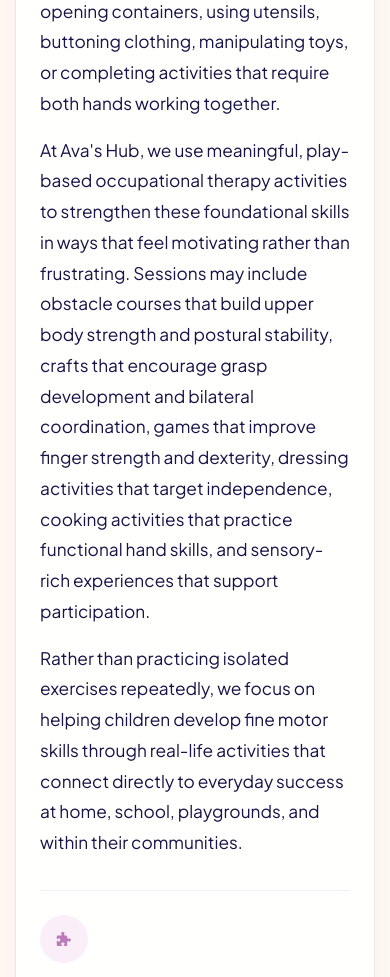
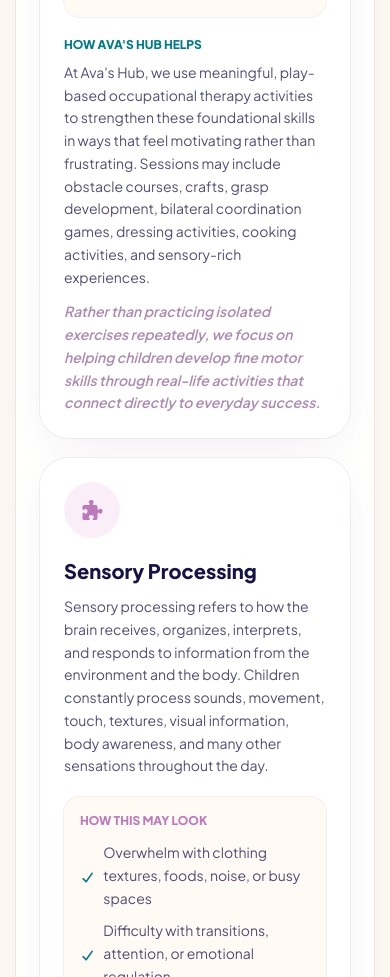
Before and after one commit to tasawur1/AvashubNJ, a Next.js app: page /programs/kids in a window 390 px wide. Shown: the part 1740-2717 px from the top of the page. Built offline with nearby package versions, Linux system fonts and the light colour scheme.

Commit message:
Refine kids program detail sections

```diff
--- a/src/app/programs/kids/page.tsx
+++ b/src/app/programs/kids/page.tsx
@@ -18,79 +18,117 @@ export const metadata: Metadata = {
 type GuideItem = {
   icon: IconName;
   title: string;
-  paragraphs: string[];
+  explanation: string;
+  look: string[];
+  helps: string;
+  note?: string;
 };
 
 const workOnItems: GuideItem[] = [
   {
     icon: "handHeart",
     title: "Fine Motor Skills",
-    paragraphs: [
+    explanation:
       "Fine motor skills are the small movements we make using our hands, fingers, wrists, and eyes together to complete everyday activities. These skills allow children to manipulate objects, hold utensils, fasten clothing, build with toys, color, cut with scissors, use school tools, and participate more independently in daily routines.",
-      "When fine motor skills are difficult, children may appear clumsy, avoid tasks that require using their hands, become frustrated more easily, tire quickly during activities, or struggle keeping up with peers during play or classroom tasks. Parents may notice difficulty holding crayons correctly, opening containers, using utensils, buttoning clothing, manipulating toys, or completing activities that require both hands working together.",
-      "At Ava's Hub, we use meaningful, play-based occupational therapy activities to strengthen these foundational skills in ways that feel motivating rather than frustrating. Sessions may include obstacle courses that build upper body strength and postural stability, crafts that encourage grasp development and bilateral coordination, games that improve finger strength and dexterity, dressing activities that target independence, cooking activities that practice functional hand skills, and sensory-rich experiences that support participation.",
-      "Rather than practicing isolated exercises repeatedly, we focus on helping children develop fine motor skills through real-life activities that connect directly to everyday success at home, school, playgrounds, and within their communities.",
+    look: [
+      "Difficulty holding crayons correctly",
+      "Challenges opening containers, using utensils, or buttoning clothing",
+      "Avoiding tasks that require using both hands together",
+      "Tiring quickly or becoming frustrated during hand-based activities",
     ],
+    helps:
+      "At Ava's Hub, we use meaningful, play-based occupational therapy activities to strengthen these foundational skills in ways that feel motivating rather than frustrating. Sessions may include obstacle courses, crafts, grasp development, bilateral coordination games, dressing activities, cooking activities, and sensory-rich experiences.",
+    note: "Rather than practicing isolated exercises repeatedly, we focus on helping children develop fine motor skills through real-life activities that connect directly to everyday success.",
   },
   {
     icon: "puzzlePiece",
     title: "Sensory Processing",
-    paragraphs: [
+    explanation:
       "Sensory processing refers to how the brain receives, organizes, interprets, and responds to information from the environment and the body. Children constantly process sounds, movement, touch, textures, visual information, body awareness, and many other sensations throughout the day.",
-      "Some children may become overwhelmed by sensory experiences, while others actively seek more movement, touch, or input. Parents may notice challenges with clothing textures, food preferences, noise sensitivity, emotional regulation, transitions, attention, busy environments, or constant movement seeking.",
-      "At Ava's Hub, we help children better understand and respond to sensory experiences through movement-based activities, sensory play, regulation strategies, obstacle courses, heavy work activities, visual supports, and structured routines that help children feel safer and more successful throughout their day.",
-      "Our goal is not to eliminate sensory differences. Instead, we help children develop strategies, confidence, and participation so sensory experiences feel more manageable at home, school, and within the community.",
+    look: [
+      "Overwhelm with clothing textures, foods, noise, or busy spaces",
+      "Difficulty with transitions, attention, or emotional regulation",
+      "Seeking constant movement, touch, or input",
+      "Avoiding certain everyday sensory experiences",
     ],
+    helps:
+      "At Ava's Hub, we help children better understand and respond to sensory experiences through movement-based activities, sensory play, regulation strategies, obstacle courses, heavy work activities, visual supports, and structured routines.",
+    note: "Our goal is not to eliminate sensory differences. We help children develop strategies, confidence, and participation so sensory experiences feel more manageable.",
   },
   {
     icon: "child",
     title: "Developmental Play",
-    paragraphs: [
+    explanation:
       "Play is one of the primary ways young children learn. Through play, children develop problem solving, creativity, communication, emotional regulation, motor skills, social interaction, and confidence.",
-      "When developmental play skills are difficult, parents may notice limited pretend play, difficulty engaging with toys appropriately, challenges playing with peers, rigid play patterns, or frustration during play activities.",
-      "At Ava's Hub, we use play intentionally to support growth. Therapy sessions may include pretend play, sensory activities, movement games, social games, building activities, imaginative play scenarios, crafts, and structured challenges designed to build developmental skills while keeping children engaged.",
-      "We believe children learn best when therapy feels meaningful and enjoyable. Play is not separate from learning - it is learning.",
+    look: [
+      "Limited pretend play",
+      "Difficulty engaging with toys appropriately",
+      "Rigid play patterns or frustration during play",
+      "Challenges playing with peers",
     ],
+    helps:
+      "At Ava's Hub, we use play intentionally to support growth. Therapy sessions may include pretend play, sensory activities, movement games, social games, building activities, imaginative play scenarios, crafts, and structured challenges.",
+    note: "We believe children learn best when therapy feels meaningful and enjoyable. Play is not separate from learning - it is learning.",
   },
   {
     icon: "compass",
     title: "Motor Planning",
-    paragraphs: [
+    explanation:
       "Motor planning is the brain's ability to figure out how to move the body to complete a task. This includes knowing what movement is needed, organizing the steps, coordinating the body, and adjusting movements as activities change.",
-      "Children who struggle with motor planning may appear clumsy, avoid playground equipment, struggle learning new movements, become frustrated with dressing tasks, have difficulty following movement sequences, or require repeated demonstrations to learn new skills.",
-      "At Ava's Hub, we support motor planning through obstacle courses, movement games, climbing activities, dressing practice, sequencing activities, playground-style challenges, sports-based activities, and functional tasks that encourage children to problem solve using their bodies.",
-      "Our focus is helping children build confidence with movement so everyday activities feel easier, more successful, and less frustrating.",
+    look: [
+      "Appearing clumsy or unsure with movement",
+      "Avoiding playground equipment or new activities",
+      "Frustration with dressing tasks or movement sequences",
+      "Needing repeated demonstrations to learn new skills",
     ],
+    helps:
+      "At Ava's Hub, we support motor planning through obstacle courses, movement games, climbing activities, dressing practice, sequencing activities, playground-style challenges, sports-based activities, and functional tasks.",
+    note: "Our focus is helping children build confidence with movement so everyday activities feel easier, more successful, and less frustrating.",
   },
   {
     icon: "home",
     title: "Self-Care Routines",
-    paragraphs: [
+    explanation:
       "Self-care skills include the everyday activities children participate in to care for themselves and become more independent. These routines include dressing, feeding, hygiene, toileting, grooming, sleep routines, and participating in household responsibilities.",
-      "When self-care becomes difficult, daily routines may feel stressful for both children and families. Parents may notice difficulty dressing independently, avoiding hygiene tasks, challenges feeding themselves, or becoming overwhelmed during everyday routines.",
-      "At Ava's Hub, we focus on building independence through real-life practice and meaningful routines. Therapy sessions may include dressing activities, feeding practice, grooming routines, kitchen activities, visual supports, sequencing tasks, and environmental modifications that help children experience success.",
-      "We believe therapy should help children participate more confidently in real life - not only inside the therapy room.",
+    look: [
+      "Daily routines feeling stressful for children and families",
+      "Difficulty dressing independently",
+      "Avoiding hygiene tasks or feeding routines",
+      "Becoming overwhelmed during everyday expectations",
     ],
+    helps:
+      "At Ava's Hub, we focus on building independence through real-life practice and meaningful routines. Therapy sessions may include dressing activities, feeding practice, grooming routines, kitchen activities, visual supports, sequencing tasks, and environmental modifications.",
+    note: "We believe therapy should help children participate more confidently in real life - not only inside the therapy room.",
   },
   {
     icon: "community",
     title: "Early Social Participation",
-    paragraphs: [
+    explanation:
       "Social participation involves engaging with others during play, daily routines, learning activities, and community experiences. These skills include turn-taking, emotional regulation, communication, flexibility, problem solving, and interacting with peers.",
-      "Some children may prefer playing alone, struggle entering play activities, become overwhelmed in groups, have difficulty sharing, or experience challenges understanding social situations.",
-      "At Ava's Hub, social participation is naturally embedded throughout therapy. Children practice these skills during movement activities, games, group experiences, cooking activities, pretend play, collaborative challenges, and everyday interactions with therapists and peers.",
-      "Our goal is not simply teaching social skills - it is helping children build meaningful relationships, confidence, and participation.",
+    look: [
+      "Preferring to play alone",
+      "Struggling to enter play activities",
+      "Becoming overwhelmed in groups",
+      "Difficulty sharing or understanding social situations",
     ],
+    helps:
+      "At Ava's Hub, social participation is naturally embedded throughout therapy. Children practice these skills during movement activities, games, group experiences, cooking activities, pretend play, collaborative challenges, and everyday interactions.",
+    note: "Our goal is not simply teaching social skills - it is helping children build meaningful relationships, confidence, and participation.",
   },
   {
     icon: "resources",
     title: "Pre-Writing Readiness",
-    paragraphs: [
+    explanation:
       "Before children learn handwriting, they first develop many foundational skills that support writing success. These include posture, shoulder stability, bilateral coordination, visual-motor integration, grasp development, attention, body awareness, and hand strength.",
-      "Children who struggle with these foundational skills may avoid coloring, dislike table activities, tire quickly, use awkward grasp patterns, or become frustrated during early academic tasks.",
+    look: [
+      "Avoiding coloring or table activities",
+      "Tiring quickly during early academic tasks",
+      "Using awkward grasp patterns",
+      "Becoming frustrated with writing readiness activities",
+    ],
+    helps:
       "At Ava's Hub, we build these skills through movement, climbing activities, crafts, sensory play, obstacle courses, fine motor games, strengthening activities, and playful experiences that naturally support writing development.",
-      "Rather than focusing only on paper-and-pencil tasks, we build the foundation first - because strong foundations create more confident learners.",
-    ],
+    note: "Rather than focusing only on paper-and-pencil tasks, we build the foundation first - because strong foundations create more confident learners.",
   },
 ];
 
@@ -142,7 +180,7 @@ function GuideSection({
 }) {
   return (
     <section className="border-t border-brand-purple-deep/10 pt-8 lg:pt-10">
-      <h2 className="text-[clamp(1.35rem,4.5vw,1.85rem)] font-extrabold leading-tight text-brand-navy">
+      <h2 className="font-serif text-[clamp(1.85rem,4.5vw,2.65rem)] font-semibold leading-tight text-brand-navy">
         {title}
       </h2>
       <div className="mt-6">{children}</div>
@@ -150,26 +188,99 @@ function GuideSection({
   );
 }
 
-function WorkOnItem({ item }: { item: GuideItem }) {
+function WorkOnCard({ item }: { item: GuideItem }) {
   return (
-    <div className="grid gap-4 border-b border-brand-purple-deep/10 pb-8 last:border-b-0 last:pb-0 sm:grid-cols-[3rem_minmax(0,1fr)] lg:gap-5">
-      <span className="flex h-12 w-12 items-center justify-center rounded-full bg-brand-lavender text-brand-purple-bright">
-        <Icon name={item.icon} size="sm" />
+    <article className="h-full rounded-[1.75rem] bg-white/90 p-6 shadow-card ring-1 ring-brand-purple-deep/10">
+      <span className="flex h-14 w-14 items-center justify-center rounded-full bg-brand-lavender text-brand-purple-bright">
+        <Icon name={item.icon} size="lg" />
       </span>
-      <div className="min-w-0">
-        <h3 className="text-lg font-extrabold leading-tight text-brand-navy">
-          {item.title}
-        </h3>
-        <div className="mt-3 space-y-4">
-          {item.paragraphs.map((paragraph) => (
-            <p
-              key={paragraph}
-              className="max-w-none text-[1.08rem] leading-[1.78] text-brand-navy/74 lg:text-[1.22rem]"
+      <h3 className="mt-5 text-xl font-extrabold leading-tight text-brand-navy">
+        {item.title}
+      </h3>
+      <p className="mt-3 text-sm leading-relaxed text-brand-navy/75">
+        {item.explanation}
+      </p>
+
+      <div className="mt-5 rounded-2xl bg-[#fffaf4] p-4 ring-1 ring-brand-purple-deep/10">
+        <p className="text-xs font-extrabold uppercase tracking-normal text-brand-purple-bright">
+          How this may look
+        </p>
+        <ul className="mt-3 space-y-2.5">
+          {item.look.map((look) => (
+            <li key={look} className="flex gap-2 text-sm leading-relaxed text-brand-navy/75">
+              <Icon name="check" className="mt-1 shrink-0 text-brand-teal" size="sm" />
+              <span>{look}</span>
+            </li>
+          ))}
+        </ul>
+      </div>
+
+      <div className="mt-5">
+        <p className="text-xs font-extrabold uppercase tracking-normal text-brand-teal">
+          How Ava&apos;s Hub helps
+        </p>
+        <p className="mt-2 text-sm leading-relaxed text-brand-navy/75">
+          {item.helps}
+        </p>
+        {item.note ? (
+          <p className="mt-3 text-sm font-semibold italic leading-relaxed text-brand-purple-deep/75">
+            {item.note}
+          </p>
+        ) : null}
+      </div>
+    </article>
+  );
+}
+
+function CheckListCard({ items }: { items: string[] }) {
+  return (
+    <div className="rounded-[1.75rem] bg-white/90 p-6 shadow-card ring-1 ring-brand-purple-deep/10">
+      <ul className="grid gap-3 lg:grid-cols-2">
+        {items.map((item) => (
+          <li
+            key={item}
+            className="flex gap-3 rounded-2xl bg-[#fffaf4] px-4 py-3 text-sm font-semibold leading-relaxed text-brand-navy/78 ring-1 ring-brand-purple-deep/10"
+          >
+            <Icon
+              name="check"
+              className="mt-1 shrink-0 text-brand-teal"
+              size="sm"
+            />
+            <span>{item}</span>
+          </li>
+        ))}
+      </ul>
+    </div>
+  );
+}
+
+function SessionsCard() {
+  return (
+    <div className="rounded-[1.75rem] bg-white/90 p-6 shadow-card ring-1 ring-brand-teal/10">
+      <div className="grid gap-6 lg:grid-cols-[0.95fr_1.05fr] lg:items-start">
+        <div>
+          <span className="flex h-14 w-14 items-center justify-center rounded-full bg-brand-teal-light text-brand-teal">
+            <Icon name="child" size="lg" />
+          </span>
+          <p className="mt-5 text-base leading-relaxed text-brand-navy/78 lg:text-lg">
+            Sessions are designed to feel playful while targeting real
+            developmental goals. A child may move through obstacle courses,
+            explore sensory materials, practice dressing or feeding skills,
+            complete fine motor activities, engage in pretend play, or work
+            through short routines with visual supports.
+          </p>
+        </div>
+        <ul className="grid gap-3 sm:grid-cols-2">
+          {sessionItems.map((item) => (
+            <li
+              key={item}
+              className="flex gap-3 rounded-2xl bg-[#fffaf4] px-4 py-3 text-sm font-extrabold leading-relaxed text-brand-navy/80 ring-1 ring-brand-purple-deep/10"
             >
-              {paragraph}
-            </p>
+              <Icon name="check" className="mt-1 shrink-0 text-brand-teal" size="sm" />
+              <span>{item}</span>
+            </li>
           ))}
-        </div>
+        </ul>
       </div>
     </div>
   );
@@ -272,51 +383,19 @@ export default function KidsProgramPage() {
           <article className="rounded-[2.25rem] bg-white/95 p-6 shadow-card ring-1 ring-brand-purple-deep/10 lg:rounded-[2.75rem] lg:p-10 xl:p-12">
             <div className="w-full space-y-9">
                 <GuideSection title="What We Work On">
-                  <div className="space-y-6">
+                  <div className="grid gap-5 lg:grid-cols-2">
                     {workOnItems.map((item) => (
-                      <WorkOnItem key={item.title} item={item} />
+                      <WorkOnCard key={item.title} item={item} />
                     ))}
                   </div>
                 </GuideSection>
 
                 <GuideSection title="Who This Program Supports">
-                  <ul className="grid gap-3 lg:grid-cols-2">
-                    {goodFitItems.map((item) => (
-                      <li
-                        key={item}
-                        className="flex gap-3 rounded-2xl bg-[#fffaf4] px-4 py-3 text-sm font-semibold leading-relaxed text-brand-navy/78 ring-1 ring-brand-purple-deep/10"
-                      >
-                        <Icon
-                          name="check"
-                          className="mt-1 shrink-0 text-brand-teal"
-                          size="sm"
-                        />
-                        <span>{item}</span>
-                      </li>
-                    ))}
-                  </ul>
+                  <CheckListCard items={goodFitItems} />
                 </GuideSection>
 
                 <GuideSection title="What Sessions May Look Like">
-                  <p className="max-w-none text-[1.08rem] leading-[1.78] text-brand-navy/78 lg:text-[1.18rem]">
-                    Sessions are designed to feel playful while targeting real
-                    developmental goals. A child may move through obstacle
-                    courses, explore sensory materials, practice dressing or
-                    feeding skills, complete fine motor activities, engage in
-                    pretend play, or work through short routines with visual
-                    supports.
-                  </p>
-                  <ul className="mt-6 grid gap-3 sm:grid-cols-2">
-                    {sessionItems.map((item) => (
-                      <li
-                        key={item}
-                        className="flex items-center gap-3 text-sm font-extrabold text-brand-navy/85"
-                      >
-                        <span className="h-2.5 w-2.5 shrink-0 rounded-full bg-brand-gold" />
-                        {item}
-                      </li>
-                    ))}
-                  </ul>
+                  <SessionsCard />
                 </GuideSection>
             </div>
           </article>
```
